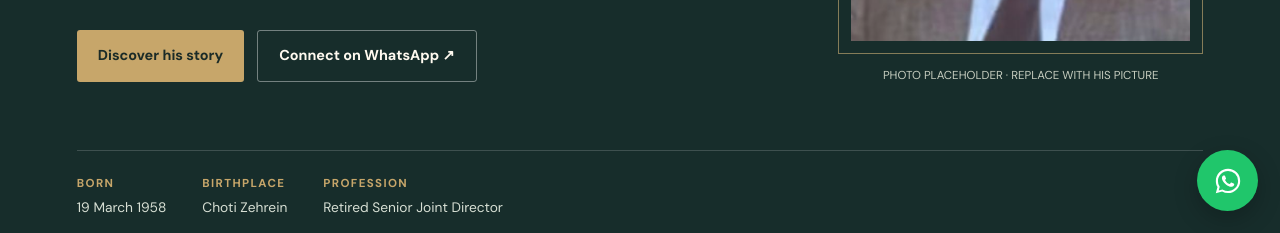
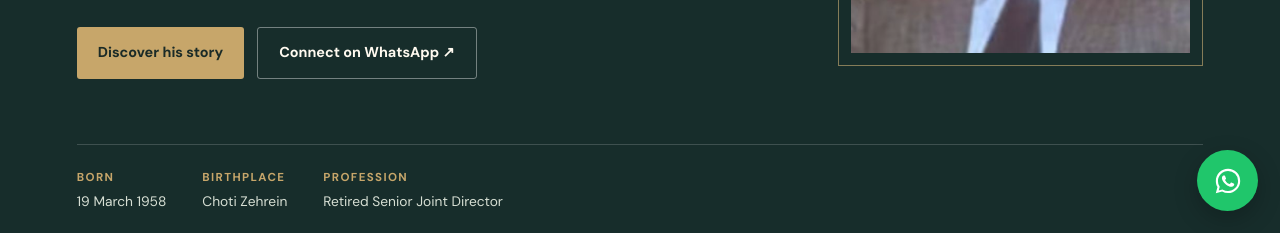
Before and after one commit to abdullahleghari/abdullahleghari.github.io, a plain HTML site: page index.html in a window 1280 px wide. Shown: the part 567-800 px from the top of the page. Drawn offline with nearby package versions, Linux system fonts and the light colour scheme.

Commit message:
Remove photo placeholder text
Removed placeholder text for photo in index.html

```diff
--- a/index.html
+++ b/index.html
@@ -186,7 +186,6 @@
             <small>Add his photograph as <b>profile.jpg</b></small>
           </div>
         </div>
-        <div class="photo-note">PHOTO PLACEHOLDER · REPLACE WITH HIS PICTURE</div>
       </div>
     </div>
 
```
